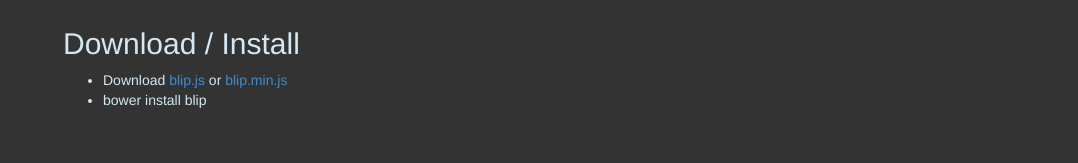
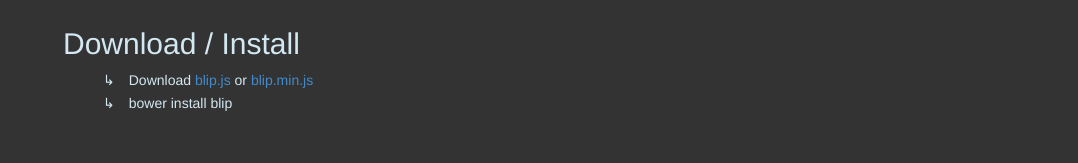
Before and after one commit to jshanley/blip, a plain HTML site: page index.html in a window 1280 px wide. Shown: the part 538-701 px from the top of the page, without its empty margins (202-1280 px from the left). Drawn offline with Linux system fonts and the light colour scheme; no server answers.

Commit message:
update list-item style

```diff
--- a/css/style.css
+++ b/css/style.css
@@ -44,3 +44,17 @@ h3 {
 .created-by {
   margin-top: 75px;
 }
+
+ul {
+  list-style: none;
+  margin-left: -1em;
+}
+
+ul li {
+  margin-bottom: 0.25em;
+}
+
+ul li::before {
+  content: '↳';
+  margin: 1em;
+}
```
